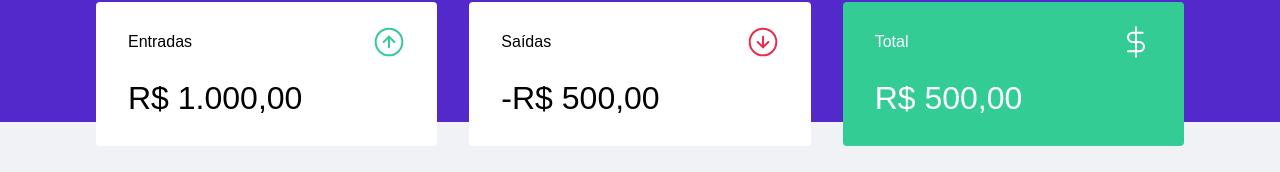
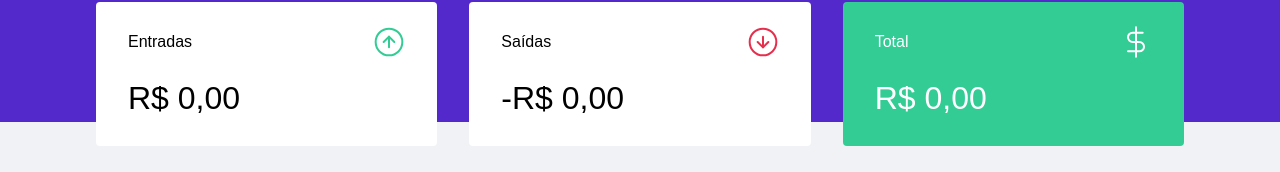
Before and after one commit to j0tappe/trilha-reactjs-02-dtmoney, a React (Create React App) app: page / in a window 1280 px wide. Shown: the part 150-322 px from the top of the page. Built offline with nearby package versions, Linux system fonts and the light colour scheme; no server answers; what miragejs would draw is missing.

Commit message:
calc summary

```diff
--- a/src/components/Summary/index.tsx
+++ b/src/components/Summary/index.tsx
@@ -9,6 +9,23 @@
 export function Summary() {
     const { transactions } = useContext(TransactionsContext);
 
+    const summary = transactions.reduce((acc, transaction) => {
+        if (transaction.type === 'deposit') {
+            acc.deposit += transaction.amount;
+            acc.total += transaction.amount;
+        } else {
+            acc.withdraw += transaction.amount;
+            acc.total -= transaction.amount;
+        }
+
+        return acc;
+
+    }, {
+        deposit: 0,
+        withdraw: 0,
+        total: 0,
+    })
+
     console.log(transactions);
 
     return (
@@ -18,21 +35,36 @@
                     <p>Entradas</p>
                     <img src={incomeImg} alt="Entradas imagem" />
                 </header>
-                <strong>R$ 1.000,00</strong>
+                <strong>
+                    {new Intl.NumberFormat('pt-Br', {
+                        style: 'currency',
+                        currency: 'BRL'
+                    }).format(summary.deposit)}
+                </strong>
             </div>
             <div>
                 <header>
                     <p>Saídas</p>
                     <img src={outcomeImg} alt="Saidas imagem" />
                 </header>
-                <strong>-R$ 500,00</strong>
+                <strong> -
+                    {new Intl.NumberFormat('pt-Br', {
+                        style: 'currency',
+                        currency: 'BRL'
+                    }).format(summary.withdraw)}
+                </strong>
             </div>
             <div className="highlight-background">
                 <header>
                     <p>Total</p>
                     <img src={totalImg} alt="Total imagem" />
                 </header>
-                <strong>R$ 500,00</strong>
+                <strong>
+                    {new Intl.NumberFormat('pt-Br', {
+                        style: 'currency',
+                        currency: 'BRL'
+                    }).format(summary.total)}
+                </strong>
             </div>
         </Container>
     )
```
